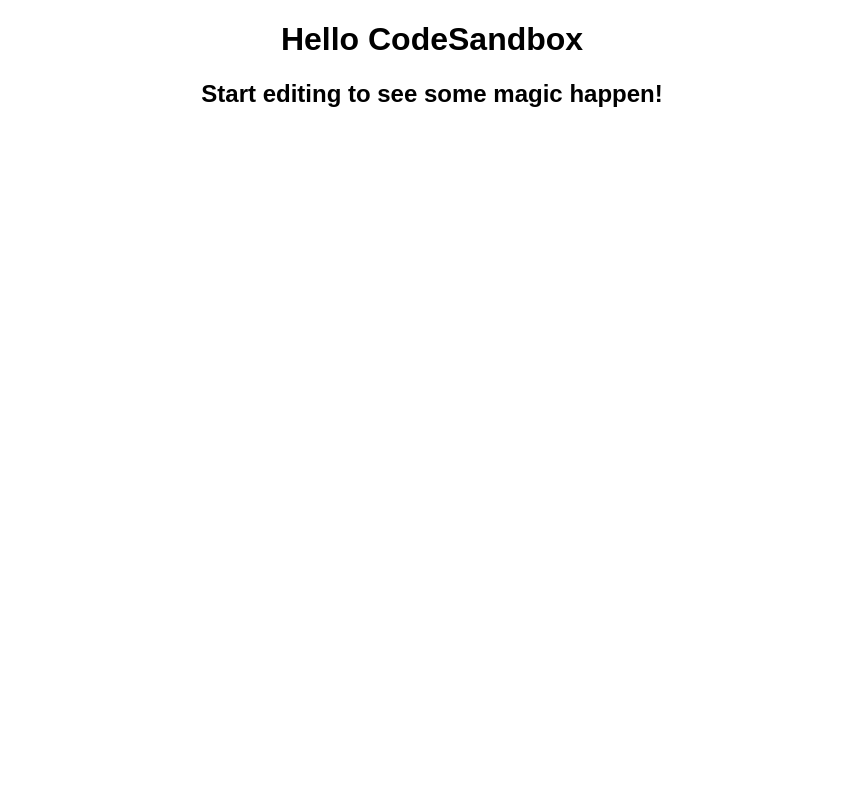
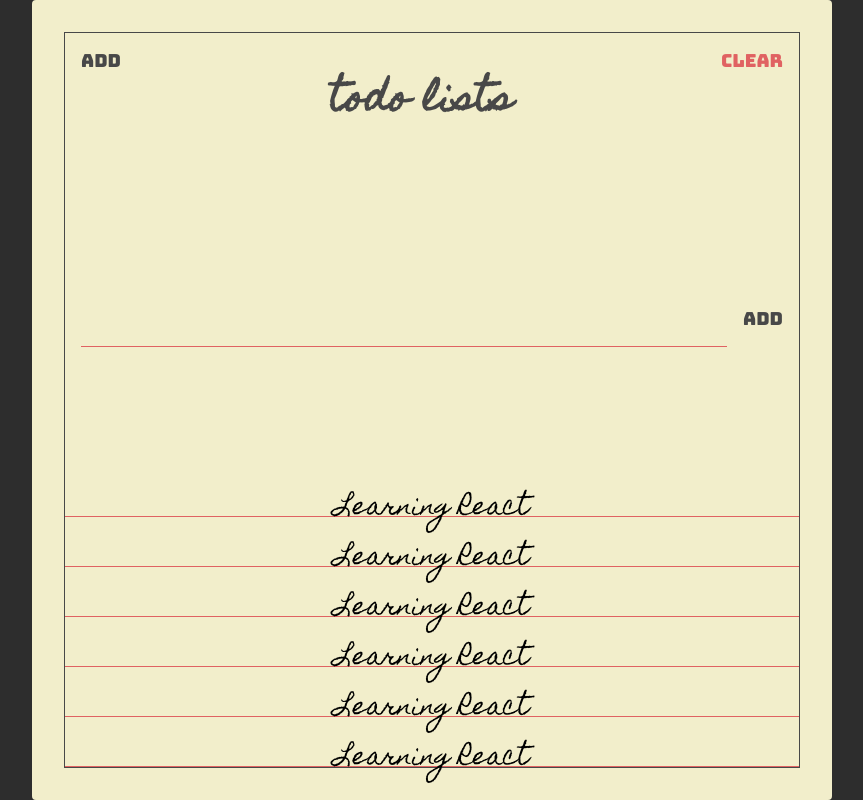
Before and after one commit to hmfzh/react-starter-todo-list, a React (Create React App) app: page / in a window 1280 px wide. Shown: the whole page, without its empty margins (208-1071 px from the left). Built offline with nearby package versions, Linux system fonts and the light colour scheme.

Commit message:
migrasi html css ke react

```diff
--- a/public/index.html
+++ b/public/index.html
@@ -1,16 +1,24 @@
 <!DOCTYPE html>
 <html lang="en">
-
   <head>
-	<meta charset="utf-8">
-	<meta name="viewport" content="width=device-width, initial-scale=1, shrink-to-fit=no">
-	<meta name="theme-color" content="#000000">
+    <meta charset="utf-8" />
+    <meta
+      name="viewport"
+      content="width=device-width, initial-scale=1, shrink-to-fit=no"
+    />
+    <meta name="theme-color" content="#000000" />
     <!--
       manifest.json provides metadata used when your web app is added to the
       homescreen on Android. See https://developers.google.com/web/fundamentals/engage-and-retain/web-app-manifest/
     -->
-	<link rel="manifest" href="%PUBLIC_URL%/manifest.json">
-	<link rel="shortcut icon" href="%PUBLIC_URL%/favicon.ico">
+    <link rel="manifest" href="%PUBLIC_URL%/manifest.json" />
+    <link rel="shortcut icon" href="%PUBLIC_URL%/favicon.ico" />
+    <link rel="preconnect" href="https://fonts.googleapis.com" />
+    <link rel="preconnect" href="https://fonts.gstatic.com" crossorigin />
+    <link
+      href="https://fonts.googleapis.com/css2?family=Bungee&family=Homemade+Apple&display=swap"
+      rel="stylesheet"
+    />
     <!--
       Notice the use of %PUBLIC_URL% in the tags above.
       It will be replaced with the URL of the `public` folder during the build.
@@ -39,5 +47,4 @@
       To create a production bundle, use `npm run build` or `yarn build`.
     -->
   </body>
-
 </html>
--- a/src/App.js
+++ b/src/App.js
@@ -1,10 +1,44 @@
+import React from "react";
 import "./styles.css";
 
 export default function App() {
   return (
-    <div className="App">
-      <h1>Hello CodeSandbox</h1>
-      <h2>Start editing to see some magic happen!</h2>
+    <div className="container">
+      <div className="frame">
+        <section className="header">
+          <button className="header-btn main-black-color">Add</button>
+          <h1 className="header-title">Todo Lists</h1>
+          <button className="header-btn main-red-color">Clear</button>
+        </section>
+
+        <section className="add">
+          <form className="add-form">
+            <input type="text" name="" className="add-input" />
+            <button className="add-btn main-black-color">Add</button>
+          </form>
+        </section>
+
+        <section className="todos">
+          <div className="todo">
+            <span className="todo-text">Learning React</span>
+          </div>
+          <div className="todo">
+            <span className="todo-text">Learning React</span>
+          </div>
+          <div className="todo">
+            <span className="todo-text">Learning React</span>
+          </div>
+          <div className="todo">
+            <span className="todo-text">Learning React</span>
+          </div>
+          <div className="todo">
+            <span className="todo-text">Learning React</span>
+          </div>
+          <div className="todo">
+            <span className="todo-text">Learning React</span>
+          </div>
+        </section>
+      </div>
     </div>
   );
 }
--- a/src/index.js
+++ b/src/index.js
@@ -1,12 +1,7 @@
-import { StrictMode } from "react";
+import React from "react";
 import ReactDOM from "react-dom";
 
 import App from "./App";
 
 const rootElement = document.getElementById("root");
-ReactDOM.render(
-  <StrictMode>
-    <App />
-  </StrictMode>,
-  rootElement
-);
+ReactDOM.render(<App />, rootElement);
--- a/src/styles.css
+++ b/src/styles.css
@@ -1,4 +1,143 @@
-.App {
-  font-family: sans-serif;
+* {
+  box-sizing: border-box;
+}
+
+:root {
+  --main-red-color: #e06262;
+  --main-black-color: #484848;
+}
+
+.main-red-color {
+  color: var(--main-red-color);
+}
+
+.main-black-color {
+  color: var(--main-black-color);
+}
+
+html {
+  font-size: 10px;
+}
+
+body {
+  display: flex;
+  justify-content: center;
+  align-content: center;
+  align-items: center;
+  background-color: #2d2d2d;
+  height: 100vh;
+}
+
+body,
+html {
+  margin: 0;
+  padding: 0;
+  font-family: -apple-system, BlinkMacSystemFont, "Segoe UI", Roboto, Oxygen,
+    Ubuntu, Cantarell, "Open Sans", "Helvetica Neue", sans-serif;
+}
+
+.container {
+  width: 800px;
+  height: 800px;
+  background-color: #f2eecb;
+  border-radius: 4px;
+  padding: 32px;
+}
+
+.frame {
+  border: 1px solid var(--main-black-color);
+  height: 100%;
+  justify-content: space-between;
+  display: flex;
+  flex-direction: column;
+}
+
+.header {
+  display: flex;
+  align-items: flex-start;
+}
+
+.header-title {
+  flex: 1;
   text-align: center;
+  color: var(--main-black-color);
+  font-size: 3.6rem;
+  font-family: "Homemade Apple", sans-serif;
+  text-transform: lowercase;
 }
+
+.header-btn {
+  font-size: 1.8rem;
+  font-family: "Bungee", sans-serif;
+  padding: 16px;
+  background: unset;
+  border: unset;
+  cursor: pointer;
+  outline: unset;
+}
+
+.header-btn.main-red-color:active {
+  text-shadow: 1px 1px 2px var(--main-red-color);
+}
+
+.header-btn.main-black-color:active {
+  text-shadow: 1px 1px 2px var(--main-black-color);
+}
+
+.add {
+  padding: 16px;
+}
+
+.add-form {
+  display: flex;
+  align-items: flex-start;
+}
+
+.add-input {
+  background: unset;
+  border: unset;
+  padding: 10px 64px;
+  flex: 1;
+  border-bottom: 1px solid var(--main-red-color);
+  outline: unset;
+  font-family: "Homemade Apple", sans-serif;
+  font-size: 16px;
+  text-transform: lowercase;
+}
+
+.add-btn {
+  font-size: 1.8rem;
+  font-family: "Bungee", sans-serif;
+  padding: 16px;
+  padding-right: unset;
+  cursor: pointer;
+  border: unset;
+  background: unset;
+  outline: unset;
+}
+
+.add-btn.main-black-color:active {
+  text-shadow: 1px 1px 2px var(--main-black-color);
+}
+
+.todos {
+  display: flex;
+  flex-direction: column;
+}
+
+.todo {
+  position: relative;
+  flex: 1 0 auto;
+  text-align: center;
+  min-height: 34px;
+  margin: 16px 0 0;
+  font-family: "Homemade Apple", sans-serif;
+  font-size: 24px;
+  border-bottom: 1px solid var(--main-red-color);
+}
+
+.todo-text {
+  position: absolute;
+  left: 50%;
+  transform: translate(-50%);
+}
```
Also changed, not shown: package.json (+9 -4 lines). Lines whose indentation alone changed are shown as unchanged.
